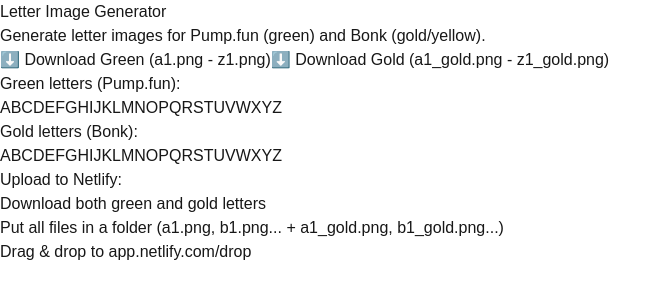
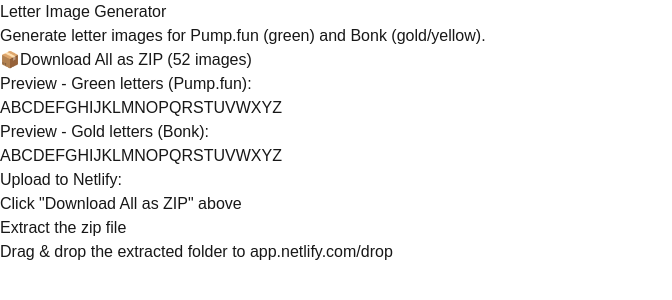
Before and after one commit to wham346123/tracker, a Next.js app in the folder nextjs-site/: page /generate-letters in a window 1280 px wide. Shown: the top 300 px of the page, without its empty margins (0-672 px from the left). Built offline with nearby package versions, Linux system fonts and the light colour scheme.

Commit message:
Add ZIP download and improved letter style matching reference

```diff
--- a/nextjs-site/package.json
+++ b/nextjs-site/package.json
@@ -12,6 +12,7 @@
     "@solana/web3.js": "^1.98.4",
     "bs58": "^6.0.0",
     "figlet": "^1.9.4",
+    "jszip": "^3.10.1",
     "lucide-react": "^0.562.0",
     "next": "^16.0.0",
     "react": "^19.2.0",
--- a/nextjs-site/src/app/generate-letters/page.tsx
+++ b/nextjs-site/src/app/generate-letters/page.tsx
@@ -1,14 +1,13 @@
 "use client";
 
 import { useState } from 'react';
+import JSZip from 'jszip';
 
 export default function GenerateLettersPage() {
   const [generating, setGenerating] = useState(false);
-  const [generated, setGenerated] = useState<string[]>([]);
-  const [generatingGold, setGeneratingGold] = useState(false);
-  const [generatedGold, setGeneratedGold] = useState<string[]>([]);
+  const [progress, setProgress] = useState(0);
 
-  const generateLetter = (letter: string, color: 'green' | 'gold'): Promise<string> => {
+  const generateLetter = (letter: string, color: 'green' | 'gold'): Promise<Blob> => {
     return new Promise((resolve) => {
       const canvas = document.createElement('canvas');
       canvas.width = 1000;
@@ -19,65 +18,94 @@
       ctx.fillStyle = color === 'green' ? '#22C55E' : '#D4A034';
       ctx.fillRect(0, 0, canvas.width, canvas.height);
 
-      // Configure text
-      ctx.font = 'bold 650px Arial, Helvetica, sans-serif';
+      // Configure text - thicker, bolder style matching reference
+      ctx.font = '900 700px "Arial Black", "Helvetica Neue", Arial, sans-serif';
       ctx.textAlign = 'center';
       ctx.textBaseline = 'middle';
 
-      // Draw outlined letter
+      const char = letter.toUpperCase();
+      const x = 500;
+      const y = 520;
+
+      // Draw multiple strokes for thicker outline effect (matching reference style)
       ctx.strokeStyle = '#FFFFFF';
-      ctx.lineWidth = 20;
       ctx.lineJoin = 'round';
       ctx.lineCap = 'round';
-      ctx.strokeText(letter.toUpperCase(), 500, 530);
+      ctx.miterLimit = 2;
 
-      resolve(canvas.toDataURL('image/png'));
+      // Outer stroke (thickest)
+      ctx.lineWidth = 35;
+      ctx.strokeText(char, x, y);
+
+      // Middle stroke
+      ctx.lineWidth = 28;
+      ctx.strokeText(char, x, y);
+
+      // Inner stroke (creates the clean outline look)
+      ctx.lineWidth = 22;
+      ctx.strokeText(char, x, y);
+
+      // Fill with background color to create hollow effect
+      ctx.fillStyle = color === 'green' ? '#22C55E' : '#D4A034';
+      ctx.fillText(char, x, y);
+
+      // Final white outline
+      ctx.strokeStyle = '#FFFFFF';
+      ctx.lineWidth = 18;
+      ctx.strokeText(char, x, y);
+
+      canvas.toBlob((blob) => {
+        resolve(blob!);
+      }, 'image/png');
     });
   };
 
-  const downloadImage = (dataUrl: string, filename: string) => {
+  const generateAllAsZip = async () => {
+    setGenerating(true);
+    setProgress(0);
+
+    const zip = new JSZip();
+    const letters = 'abcdefghijklmnopqrstuvwxyz'.split('');
+    const total = letters.length * 2; // green + gold
+    let completed = 0;
+
+    // Generate green letters
+    for (const letter of letters) {
+      const blob = await generateLetter(letter, 'green');
+      zip.file(`${letter}1.png`, blob);
+      completed++;
+      setProgress(Math.round((completed / total) * 100));
+    }
+
+    // Generate gold letters
+    for (const letter of letters) {
+      const blob = await generateLetter(letter, 'gold');
+      zip.file(`${letter}1_gold.png`, blob);
+      completed++;
+      setProgress(Math.round((completed / total) * 100));
+    }
+
+    // Generate and download zip
+    const content = await zip.generateAsync({ type: 'blob' });
+    const url = URL.createObjectURL(content);
     const link = document.createElement('a');
-    link.href = dataUrl;
-    link.download = filename;
+    link.href = url;
+    link.download = 'letter-images.zip';
     link.click();
+    URL.revokeObjectURL(url);
+
+    setGenerating(false);
+    setProgress(0);
   };
 
-  const generateAllGreen = async () => {
-    setGenerating(true);
-    setGenerated([]);
-
-    const letters = 'abcdefghijklmnopqrstuvwxyz'.split('');
-
-    for (const letter of letters) {
-      const dataUrl = await generateLetter(letter, 'green');
-      downloadImage(dataUrl, `${letter}1.png`);
-      setGenerated(prev => [...prev, letter]);
-      await new Promise(r => setTimeout(r, 200));
-    }
-
-    setGenerating(false);
-  };
-
-  const generateAllGold = async () => {
-    setGeneratingGold(true);
-    setGeneratedGold([]);
-
-    const letters = 'abcdefghijklmnopqrstuvwxyz'.split('');
-
-    for (const letter of letters) {
-      const dataUrl = await generateLetter(letter, 'gold');
-      downloadImage(dataUrl, `${letter}1_gold.png`);
-      setGeneratedGold(prev => [...prev, letter]);
-      await new Promise(r => setTimeout(r, 200));
-    }
-
-    setGeneratingGold(false);
-  };
-
-  const generateSingle = async (letter: string, color: 'green' | 'gold') => {
-    const dataUrl = await generateLetter(letter, color);
-    const suffix = color === 'gold' ? '_gold' : '';
-    downloadImage(dataUrl, `${letter}1${suffix}.png`);
+  const generateSinglePreview = async (letter: string, color: 'green' | 'gold') => {
+    const blob = await generateLetter(letter, color);
+    const url = URL.createObjectURL(blob);
+    const link = document.createElement('a');
+    link.href = url;
+    link.download = `${letter}1${color === 'gold' ? '_gold' : ''}.png`;
+    link.click();
+    URL.revokeObjectURL(url);
   };
 
   return (
@@ -87,43 +115,55 @@
         Generate letter images for Pump.fun (green) and Bonk (gold/yellow).
       </p>
 
-      <div className="flex gap-4 mb-8">
+      <div className="flex flex-col gap-4 mb-8">
         <button
-          onClick={generateAllGreen}
-          disabled={generating || generatingGold}
-          className="px-6 py-3 bg-green-600 hover:bg-green-700 disabled:bg-gray-600 rounded-lg font-bold"
+          onClick={generateAllAsZip}
+          disabled={generating}
+          className="px-8 py-4 bg-purple-600 hover:bg-purple-700 disabled:bg-gray-600 rounded-lg font-bold text-lg flex items-center justify-center gap-3"
         >
-          {generating ? `Generating... (${generated.length}/26)` : '⬇️ Download Green (a1.png - z1.png)'}
+          {generating ? (
+            <>
+              <div className="w-5 h-5 border-2 border-white border-t-transparent rounded-full animate-spin"></div>
+              <span>Generating... {progress}%</span>
+            </>
+          ) : (
+            <>
+              <span>📦</span>
+              <span>Download All as ZIP (52 images)</span>
+            </>
+          )}
         </button>
-        <button
-          onClick={generateAllGold}
-          disabled={generating || generatingGold}
-          className="px-6 py-3 bg-yellow-600 hover:bg-yellow-700 disabled:bg-gray-600 rounded-lg font-bold"
-        >
-          {generatingGold ? `Generating... (${generatedGold.length}/26)` : '⬇️ Download Gold (a1_gold.png - z1_gold.png)'}
-        </button>
+
+        {generating && (
+          <div className="w-full bg-gray-700 rounded-full h-3">
+            <div
+              className="bg-purple-500 h-3 rounded-full transition-all duration-300"
+              style={{ width: `${progress}%` }}
+            ></div>
+          </div>
+        )}
       </div>
 
-      <h2 className="text-xl font-bold mb-4">Green letters (Pump.fun):</h2>
+      <h2 className="text-xl font-bold mb-4">Preview - Green letters (Pump.fun):</h2>
       <div className="grid grid-cols-13 gap-2 mb-8">
         {'abcdefghijklmnopqrstuvwxyz'.split('').map(letter => (
           <button
             key={letter}
-            onClick={() => generateSingle(letter, 'green')}
-            className="w-12 h-12 bg-green-600 hover:bg-green-700 rounded-lg font-bold text-xl"
+            onClick={() => generateSinglePreview(letter, 'green')}
+            className="w-12 h-12 bg-green-600 hover:bg-green-700 rounded-lg font-bold text-xl transition-transform hover:scale-110"
           >
             {letter.toUpperCase()}
           </button>
         ))}
       </div>
 
-      <h2 className="text-xl font-bold mb-4">Gold letters (Bonk):</h2>
+      <h2 className="text-xl font-bold mb-4">Preview - Gold letters (Bonk):</h2>
       <div className="grid grid-cols-13 gap-2 mb-8">
         {'abcdefghijklmnopqrstuvwxyz'.split('').map(letter => (
           <button
             key={`gold-${letter}`}
-            onClick={() => generateSingle(letter, 'gold')}
-            className="w-12 h-12 bg-yellow-600 hover:bg-yellow-700 rounded-lg font-bold text-xl"
+            onClick={() => generateSinglePreview(letter, 'gold')}
+            className="w-12 h-12 bg-yellow-600 hover:bg-yellow-700 rounded-lg font-bold text-xl transition-transform hover:scale-110"
           >
             {letter.toUpperCase()}
           </button>
@@ -133,9 +173,9 @@
       <div className="mt-8 p-4 bg-gray-800 rounded-lg">
         <h3 className="font-bold mb-2">Upload to Netlify:</h3>
         <ol className="list-decimal list-inside text-gray-300 space-y-1">
-          <li>Download both green and gold letters</li>
-          <li>Put all files in a folder (a1.png, b1.png... + a1_gold.png, b1_gold.png...)</li>
-          <li>Drag & drop to <a href="https://app.netlify.com/drop" className="text-blue-400 underline" target="_blank">app.netlify.com/drop</a></li>
+          <li>Click "Download All as ZIP" above</li>
+          <li>Extract the zip file</li>
+          <li>Drag & drop the extracted folder to <a href="https://app.netlify.com/drop" className="text-blue-400 underline" target="_blank">app.netlify.com/drop</a></li>
         </ol>
       </div>
     </div>
```
Also changed, not shown: 1 other file (tests, documents, lock files or other folders).
